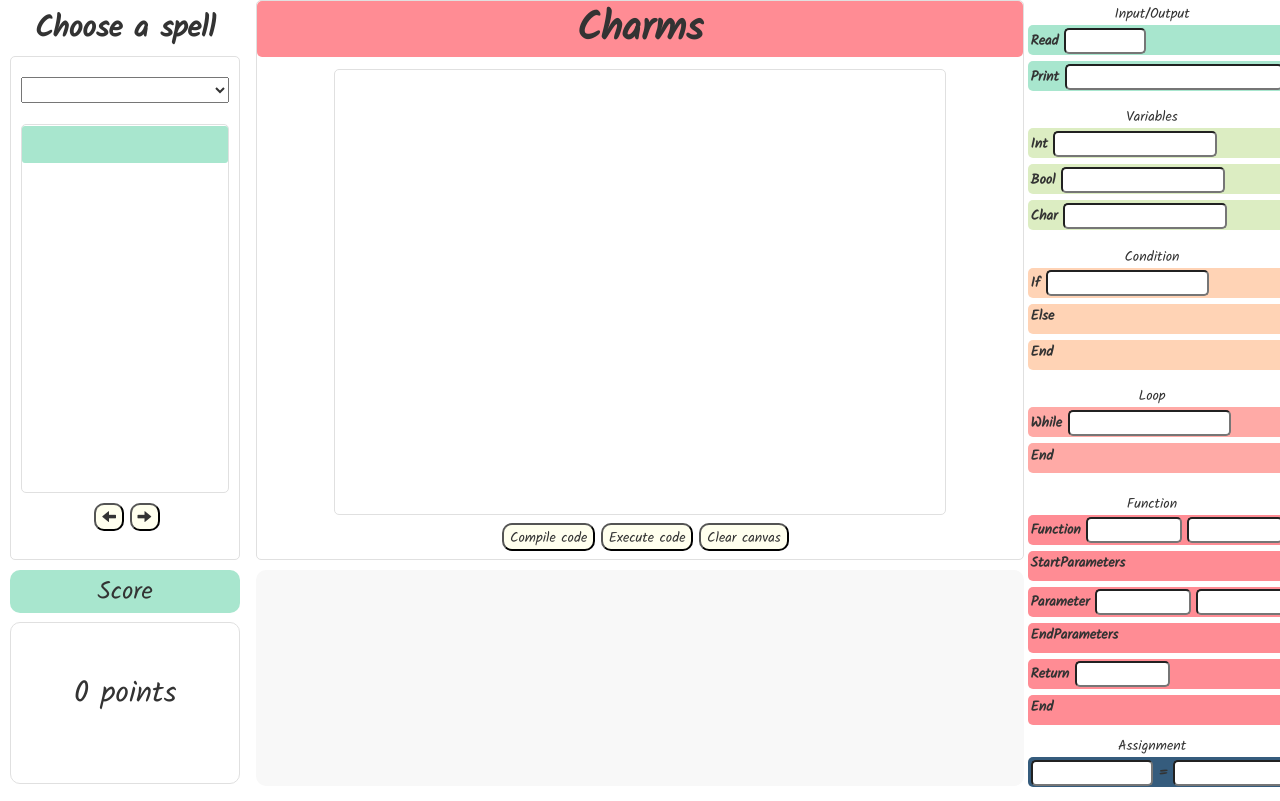
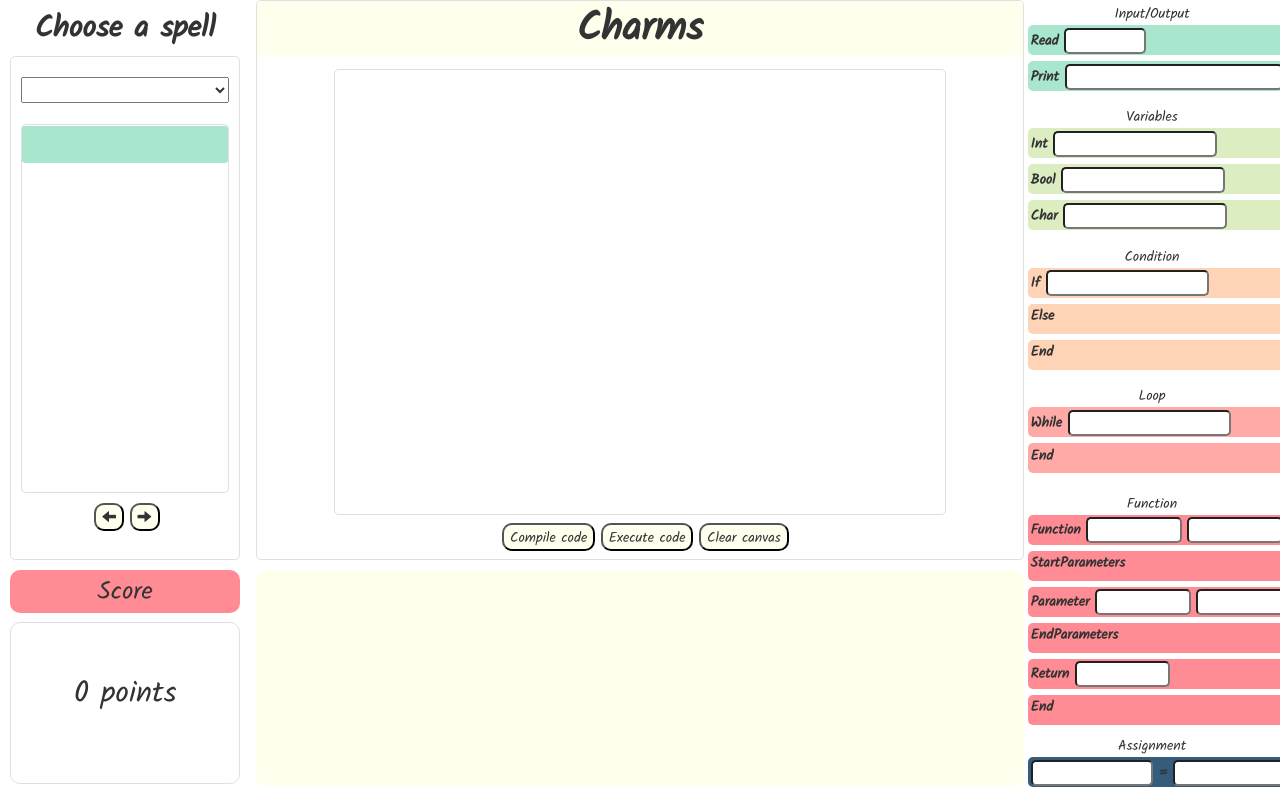
Before and after one commit to renysaldivar/Charms, a Django app: page / in a window 1280 px wide. Run offline with Django 3.2, Linux system fonts and the light colour scheme; some libraries are stand-ins or nearby versions.

Commit message:
Minor changes to style

```diff
--- a/CharmsProject/CharmsApp/static/index.css
+++ b/CharmsProject/CharmsApp/static/index.css
@@ -146,7 +146,7 @@
 }
 
 .canvas-header {
-  background-color: #FF8C94;
+  background-color: #FFFFEE;
   border-radius: 5px;
   font-size: 40px;
   text-align: center;
@@ -288,7 +288,7 @@
 }
 
 .house-header {
-  background-color: #A8E6CE;
+  background-color: #FF8C94;
   border-radius: 10px;
   padding-top: 5px;
   font-size: 25px;
@@ -298,7 +298,7 @@
 }
 
 .output-right {
-  background-color: #F8F8F8;
+  background-color: #FFFFEE;
   margin-top: 10px;
   border-radius: 10px;
   float: right;
```
